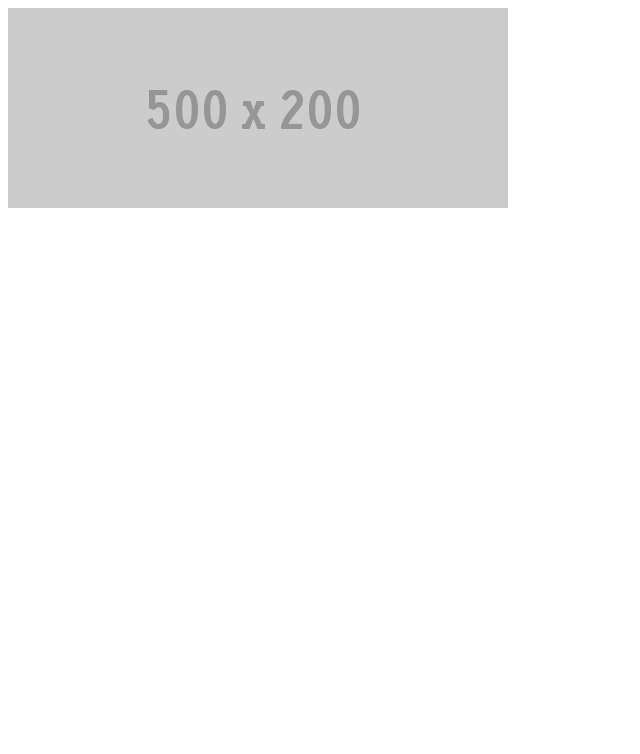
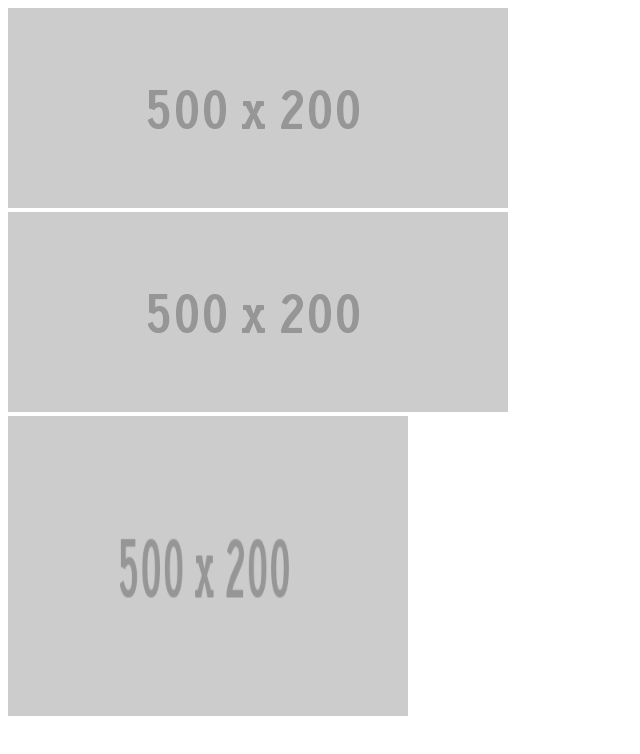
Before and after one commit to cuth/media-query-images, a plain HTML site: page demo/index.html in a window 1280 px wide. Shown: the whole page, without its empty margins (0-640 px from the left). Drawn offline with nearby package versions, Linux system fonts and the light colour scheme.

Commit message:
Attribute and ie support

```diff
--- a/demo/index.html
+++ b/demo/index.html
@@ -6,8 +6,17 @@
         <link rel="stylesheet" href="css/main.css">
     </head>
     <body>
-        <img alt="responsive image" data-src-medium="img/350x150.gif" data-src-small="img/200x100.gif" data-src-large="img/500x200.gif" data-src-xlarge="img/600x250.gif">
+        <div>
+            <img class="profile1" src="img/200x100.gif" alt="responsive image" data-src-medium="img/350x150.gif" data-src-small="img/200x100.gif" data-src-large="img/500x200.gif" data-src-xlarge="img/600x250.gif">
+        </div>
+        <div>
+            <img class="profile1" src="img/200x100.gif" alt="responsive image" data-src-medium="img/350x150.gif" data-src-small="img/200x100.gif" data-src-large="img/500x200.gif" data-src-xlarge="img/600x250.gif">
+        </div>
+        <div>
+            <img class="profile2" src="img/200x100.gif" alt="responsive image" data-src-medium="img/350x150.gif" data-src-small="img/200x100.gif" data-src-large="img/500x200.gif" data-src-xlarge="img/600x250.gif">
+        </div>
         <script src="http://ajax.googleapis.com/ajax/libs/jquery/1.10.2/jquery.min.js"></script>
+        <script src="scripts/matchMedia.js"></script>
         <script src="../responsive-image-attributes.js"></script>
         <script src="scripts/main.js"></script>
     </body>
--- a/demo/scripts/main.js
+++ b/demo/scripts/main.js
@@ -1,9 +1,12 @@
-var opts = { convertWidths: [300, 400, 500] };
-window.profile1 = new window.RIA('img', [
+window.profile1 = new window.RIA('.profile1', [
     {
         mediaQuery: '(max-width: 500px)',
         type: 'data-src-small',
-            retinaType: 'data-src-medium'
+        retinaType: 'data-src-medium',
+        attr: {
+            width: 200,
+            height: 100
+        }
     },
     {
         mediaQuery: '(max-width: 700px)',
@@ -15,4 +18,33 @@ window.profile1 = new window.RIA('img', [
         type: 'data-src-large',
         retinaType: 'data-src-xlarge'
     }
-    ], opts);
+]);
+window.profile2 = new window.RIA('.profile2', [
+    {
+        mediaQuery: '(max-width: 600px)',
+        type: 'data-src-small',
+        retinaType: 'data-src-medium',
+        attr: {
+            width: 200,
+            height: 100
+        }
+    },
+    {
+        mediaQuery: '(max-width: 800px)',
+        type: 'data-src-medium',
+        retinaType: 'data-src-large',
+        attr: {
+            width: 300,
+            height: 200
+        }
+    },
+    {
+        mediaQuery: '',
+        type: 'data-src-large',
+        retinaType: 'data-src-xlarge',
+        attr: {
+            width: 400,
+            height: 300
+        }
+    }
+]);
--- /dev/null
+++ b/demo/scripts/matchMedia.js
@@ -0,0 +1,46 @@
+/*! matchMedia() polyfill - Test a CSS media type/query in JS. Authors & copyright (c) 2012: Scott Jehl, Paul Irish, Nicholas Zakas, David Knight. Dual MIT/BSD license */
+
+window.matchMedia || (window.matchMedia = function() {
+    "use strict";
+
+    // For browsers that support matchMedium api such as IE 9 and webkit
+    var styleMedia = (window.styleMedia || window.media);
+
+    // For those that don't support matchMedium
+    if (!styleMedia) {
+        var style       = document.createElement('style'),
+            script      = document.getElementsByTagName('script')[0],
+            info        = null;
+
+        style.type  = 'text/css';
+        style.id    = 'matchmediajs-test';
+
+        script.parentNode.insertBefore(style, script);
+
+        // 'style.currentStyle' is used by IE <= 8 and 'window.getComputedStyle' for all other browsers
+        info = ('getComputedStyle' in window) && window.getComputedStyle(style) || style.currentStyle;
+
+        styleMedia = {
+            matchMedium: function(media) {
+                var text = '@media ' + media + '{ #matchmediajs-test { width: 1px; } }';
+
+                // 'style.styleSheet' is used by IE <= 8 and 'style.textContent' for all other browsers
+                if (style.styleSheet) {
+                    style.styleSheet.cssText = text;
+                } else {
+                    style.textContent = text;
+                }
+
+                // Test if media query is true or false
+                return info.width === '1px';
+            }
+        };
+    }
+
+    return function(media) {
+        return {
+            matches: styleMedia.matchMedium(media || 'all'),
+            media: media || 'all'
+        };
+    };
+}());
--- a/responsive-image-attributes.js
+++ b/responsive-image-attributes.js
@@ -1,15 +1,35 @@
 (function (w, $) {
     "use strict";
-    var defaults = {},
-        isRetina = (w.devicePixelRatio > 1),
+    var isRetina = (w.devicePixelRatio > 1),
         mm = w.matchMedia,
+        removeCurrentAttributes = function ($img) {
+            var x,
+                xlen = this.currentAttrs.length;
+            for (x = 0; x < xlen; x += 1) {
+                $img.removeAttr(this.currentAttrs[x]);
+            }
+            this.currentAttr = [];
+        },
+        setAttributes = function ($img, attrs) {
+            if (!attrs) return;
+            for (var attr in attrs) {
+                if (attrs.hasOwnProperty(attr)) {
+                    $img.attr(attr, attrs[attr]);
+                    this.currentAttrs.push(attr);
+                }
+            }
+        },
         setSrc = function (index) {
-            var type;
+            var self = this,
+                type;
             if (index >= this.mqs.length) return false;
-            type = (isRetina) ? this.mqs[index].retinaType : this.mqs[index].type;
+            type = (isRetina) ? this.mqs[index].retinaType || this.mqs[index].type : this.mqs[index].type;
+            if (!type) return false;
             this.$images.each(function () {
                 var $img = $(this);
                 $img.attr('src', $img.attr(type));
+                removeCurrentAttributes.call(self, $img);
+                setAttributes.call(self, $img, self.mqs[index].attr);
             });
             return true;
         },
@@ -36,23 +56,26 @@
                     var mediaQuery = self.mqs[x].mediaQuery;
                     if (!mediaQuery) return;
                     mqls[x] = mm(self.mqs[x].mediaQuery);
-                    mqls[x].addListener(function () {
-                        runCheck.call(self);
-                    });
+                    if (mqls[x].addListener) {
+                        mqls[x].addListener(function () {
+                            runCheck.call(self);
+                        });
+                    }
                 }(x));
             }
             this.mqls = mqls;
+            return true;
         },
-        init = function (images, mqs, options) {
+        init = function (images, mqs) {
             if (!images || !mqs || !mqs.length) return false;
             this.$images = $(images);
             this.mqs = mqs;
-            this.opts = $.extend({}, defaults, options);
+            this.currentAttrs = [];
             createMediaQueryLists.call(this);
             runCheck.call(this);
             return true;
         };
-    w.RIA = function (images, mqs, options) {
-        this.result = init.call(this, images, mqs, options);
+    w.RIA = function (images, mqs) {
+        this.result = init.call(this, images, mqs);
     };
 }(window, jQuery));
```
Lines whose indentation alone changed are shown as unchanged.
